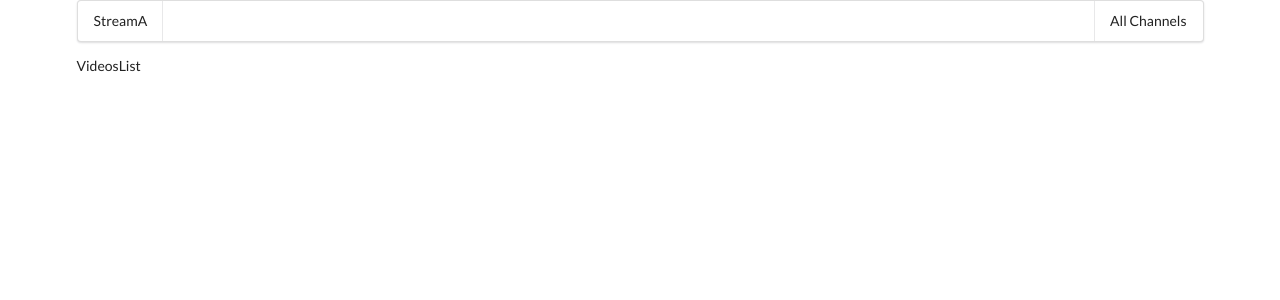
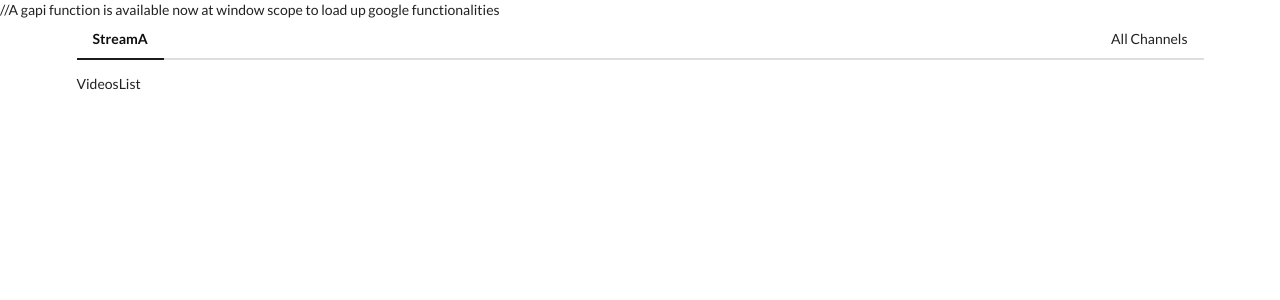
Before and after one commit to HAZberi/twitch-knockoff-with-react-redux, a React (Create React App) app in the folder client/: page / in a window 1280 px wide. Shown: the top 300 px of the page. Built offline with nearby package versions, Linux system fonts and the light colour scheme.

Commit message:
connected google api

```diff
--- a/client/public/index.html
+++ b/client/public/index.html
@@ -9,6 +9,9 @@
       name="description"
       content="A Knockoff of Twitch built in React and Redux"
     />
+
+    <script src="https://apis.google.com/js/api.js"></script>
+    //A gapi function is available now at window scope to load up google functionalities
     <!--
       manifest.json provides metadata used when your web app is installed on a
       user's mobile device or desktop. See https://developers.google.com/web/fundamentals/web-app-manifest/
--- a/client/src/components/Header.js
+++ b/client/src/components/Header.js
@@ -3,8 +3,8 @@ import { Link } from "react-router-dom";
 
 const Header = () => {
     return (
-        <div className="ui pointing menu">
-            <Link className="item" to="/">StreamA</Link>
+        <div className="ui secondary pointing menu">
+            <Link className="active item" to="/">StreamA</Link>
             <div className="right menu">
                 <Link className="item" to="/">All Channels</Link>
             </div>
--- a/client/src/index.js
+++ b/client/src/index.js
@@ -3,3 +3,8 @@ import ReactDOM from "react-dom";
 import App from "./components/App";
 
 ReactDOM.render(<App />, document.getElementById("root"));
+
+
+
+//Client ID
+// 749031414634-8af1nvge4p1qnd6dgjhj13s8sptfksgo.apps.googleusercontent.com
```
Also changed, not shown: 1 other file (tests, documents, lock files or other folders).
